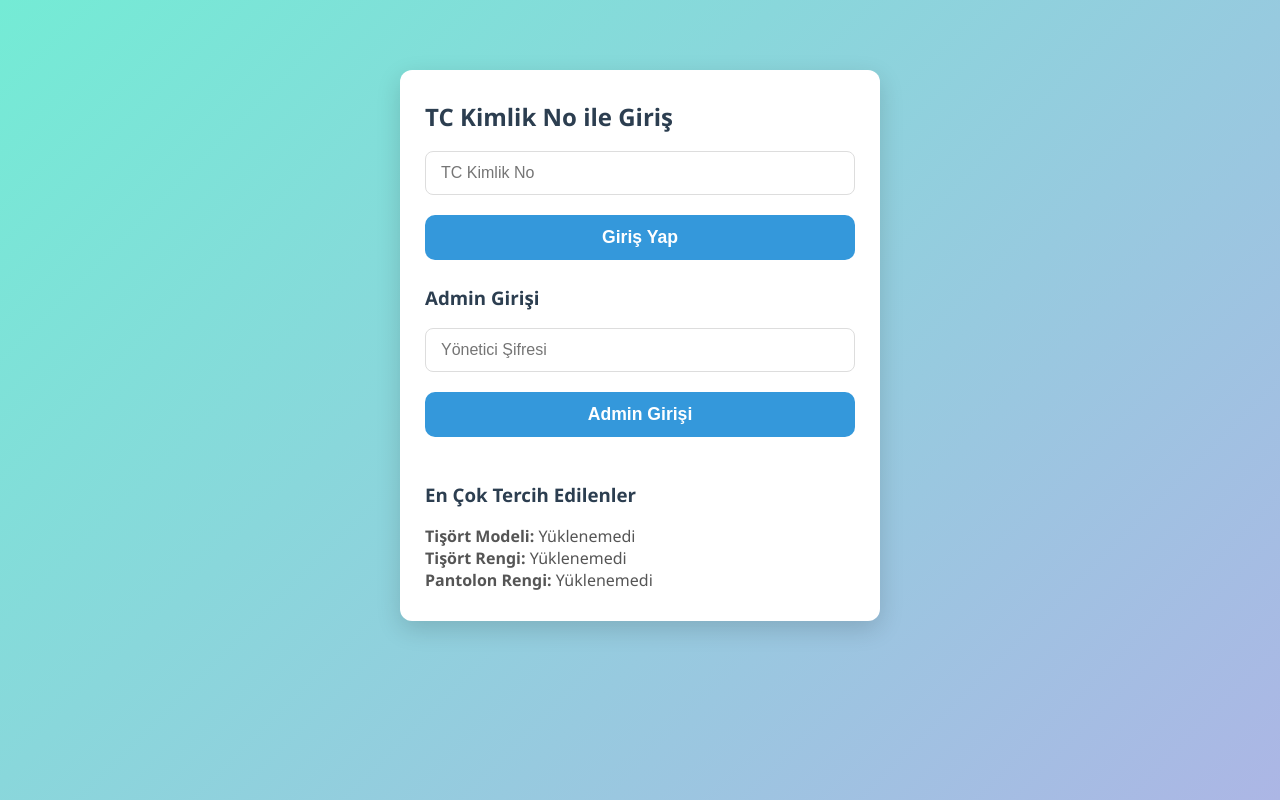
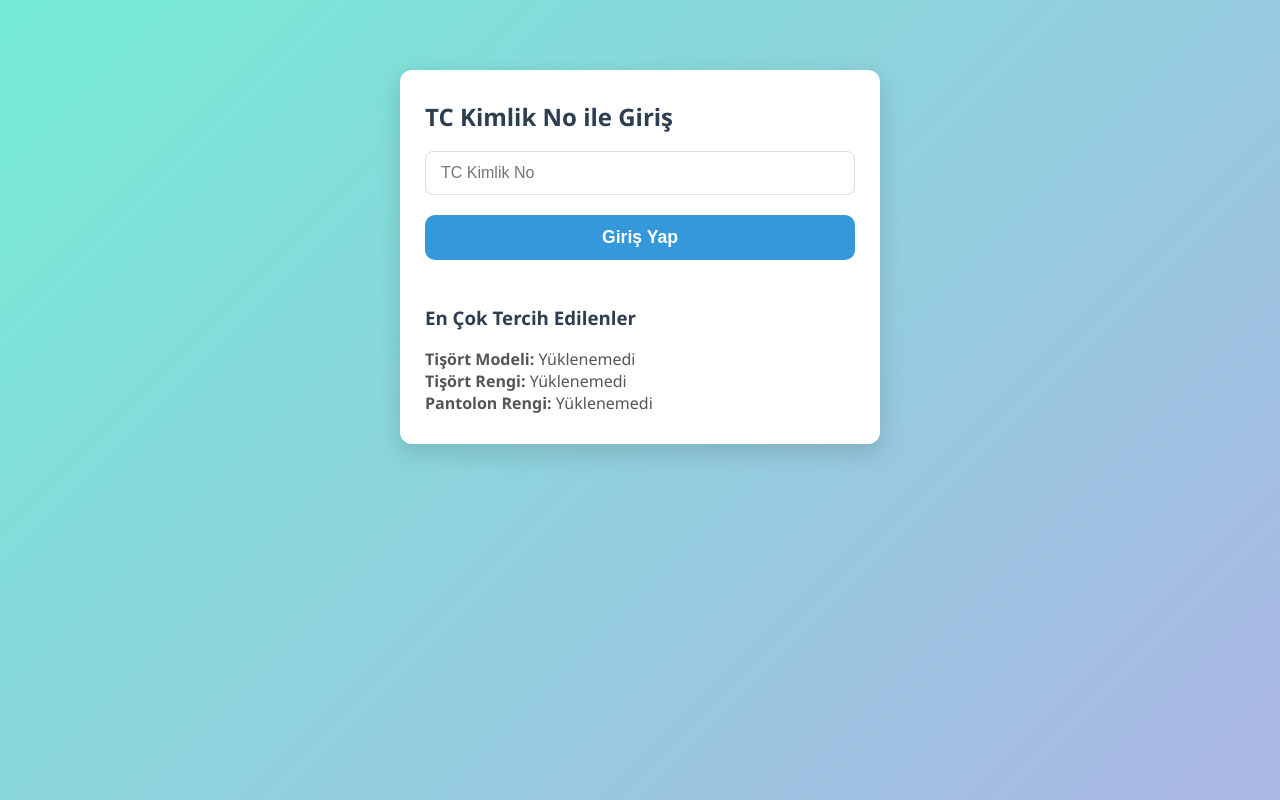
Before and after one commit to osmanucar45/survey, a website: page index.html in a window 1280 px wide. Drawn offline with nearby package versions, Linux system fonts and the light colour scheme; no server answers.

Commit message:
Update index.html

```diff
--- a/index.html
+++ b/index.html
@@ -14,9 +14,9 @@
       <h2>TC Kimlik No ile Giriş</h2>
       <input type="text" id="tc-input" placeholder="TC Kimlik No">
       <button id="login-btn">Giriş Yap</button>
-      <h3>Admin Girişi</h3>
-      <input type="password" id="admin-password" placeholder="Yönetici Şifresi">
-      <button id="admin-login-btn">Admin Girişi</button>
+      <!--<h3>Admin Girişi</h3> -->
+      <!--<input type="password" id="admin-password" placeholder="Yönetici Şifresi"> -->
+     <!--<button id="admin-login-btn">Admin Girişi</button> -->
       <div id="populer-secimler" style="margin-top: 20px; font-size: 16px; color: #555;">
         <h3>En Çok Tercih Edilenler</h3>
         <p><strong>Tişört Modeli:</strong> <span id="populer-model">Yükleniyor...</span></p>
@@ -115,7 +115,9 @@
   <!-- Sonuç tablosu -->
   <div id="sonuc-tablosu" class="table-wrapper"></div>
 
-
+  <!-- <div id="admin-panel" class="hidden">
+    <button id="download-excel">Excel Olarak İndir</button>
+  </div> -->
 
 
 
```
